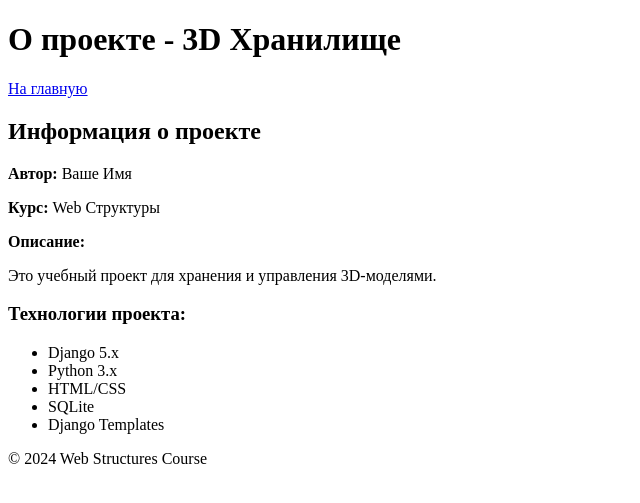
After one commit to FallenBreath/lab1, a Django app: page /about/ in a window 1280 px wide. The commit adds this page. Shown: the top 503 px of the page, without its empty margins (0-640 px from the left). Run offline with Django 5.2, Linux system fonts and the light colour scheme.

Commit message:
week 1 practice 2: Added about page with template, navigation and dynamic data

```diff
--- a/config/urls.py
+++ b/config/urls.py
@@ -1,10 +1,11 @@
 from django.contrib import admin
 from django.urls import path
 # Импортируем нашу функцию из приложения gallery
-from gallery.views import home
+from gallery.views import home, about
 
 urlpatterns = [
 path('admin/', admin.site.urls),# Пустая строка '' означает главную страницу сайта (http://localhost:8000/)
 path('', home, name='home'),
+ path('about/', about, name='about'),  # Маршрут для страницы "О проекте"
 
 ]
--- /dev/null
+++ b/gallery/templates/gallery/about.html
@@ -0,0 +1,38 @@
+<!DOCTYPE html>
+<html lang="ru">
+<head>
+    <meta charset="UTF-8">
+    <meta name="viewport" content="width=device-width, initial-scale=1.0">
+    <title>О проекте</title>
+</head>
+<body>
+    <header>
+        <h1>{{ page_title }}</h1>
+        <nav>
+            <a href="/">На главную</a>
+        </nav>
+    </header>
+
+    <main>
+        <h2>Информация о проекте</h2>
+
+        <p><strong>Автор:</strong> {{ author_name }}</p>
+        <p><strong>Курс:</strong> {{ course_name }}</p>
+        <p><strong>Описание:</strong></p>
+        <p>{{ project_description }}</p>
+
+        <h3>Технологии проекта:</h3>
+        <ul>
+            {% for tech in technologies %}
+                <li>{{ tech }}</li>
+            {% empty %}
+                <li>Технологии не указаны</li>
+            {% endfor %}
+        </ul>
+    </main>
+
+    <footer>
+        <p>&copy; {{ current_year }} Web Structures Course</p>
+    </footer>
+</body>
+</html>
--- a/gallery/templates/gallery/index.html
+++ b/gallery/templates/gallery/index.html
@@ -7,7 +7,11 @@
 <body>
         <header>
             <!-- {{ ... }} — это переменная. Мы передадим её из Python -->
-            <h1>{{ page_title }}</h1>
+             <h1>{{ page_title }}</h1>
+                <nav>
+                    <a href="/">Главная</a> |
+                    <a href="/about/">О проекте</a>
+                </nav>
         </header>
 
 
--- a/gallery/views.py
+++ b/gallery/views.py
@@ -14,3 +14,23 @@ def home(request):
     'assets': fake_database, # Передаем весь список
     }
     return render(request, 'gallery/index.html', context_data)
+
+
+def about(request):
+    # Подготовка данных для шаблона
+    context = {
+        'page_title': 'О проекте - 3D Хранилище',
+        'author_name': 'Ваше Имя',  # Замените на своё имя
+        'course_name': 'Web Структуры',
+        'project_description': 'Это учебный проект для хранения и управления 3D-моделями.',
+        'technologies': [
+            'Django 5.x',
+            'Python 3.x',
+            'HTML/CSS',
+            'SQLite',
+            'Django Templates'
+        ],
+        'current_year': 2024  # Можно динамически вычислять
+    }
+
+    return render(request, 'gallery/about.html', context)
```
